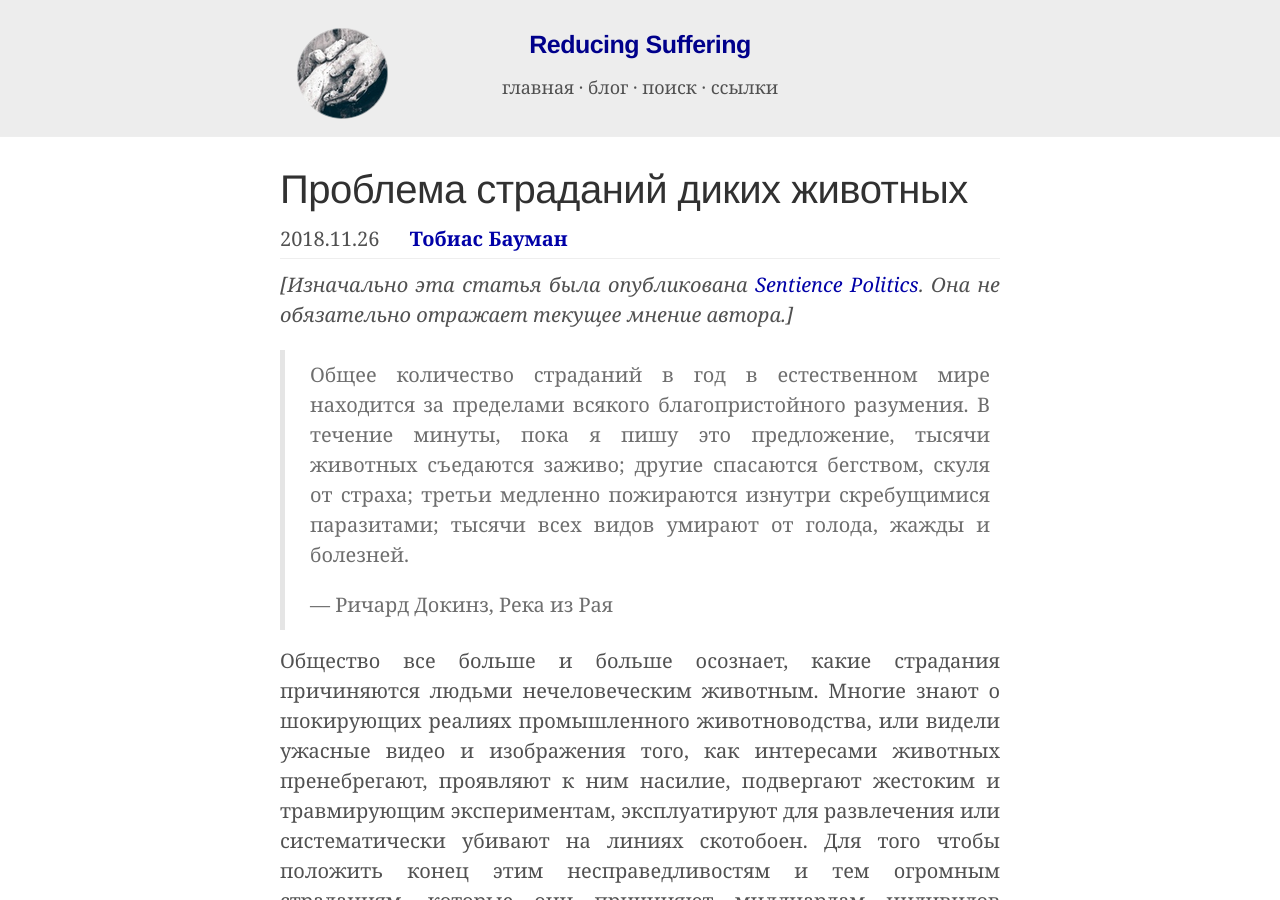
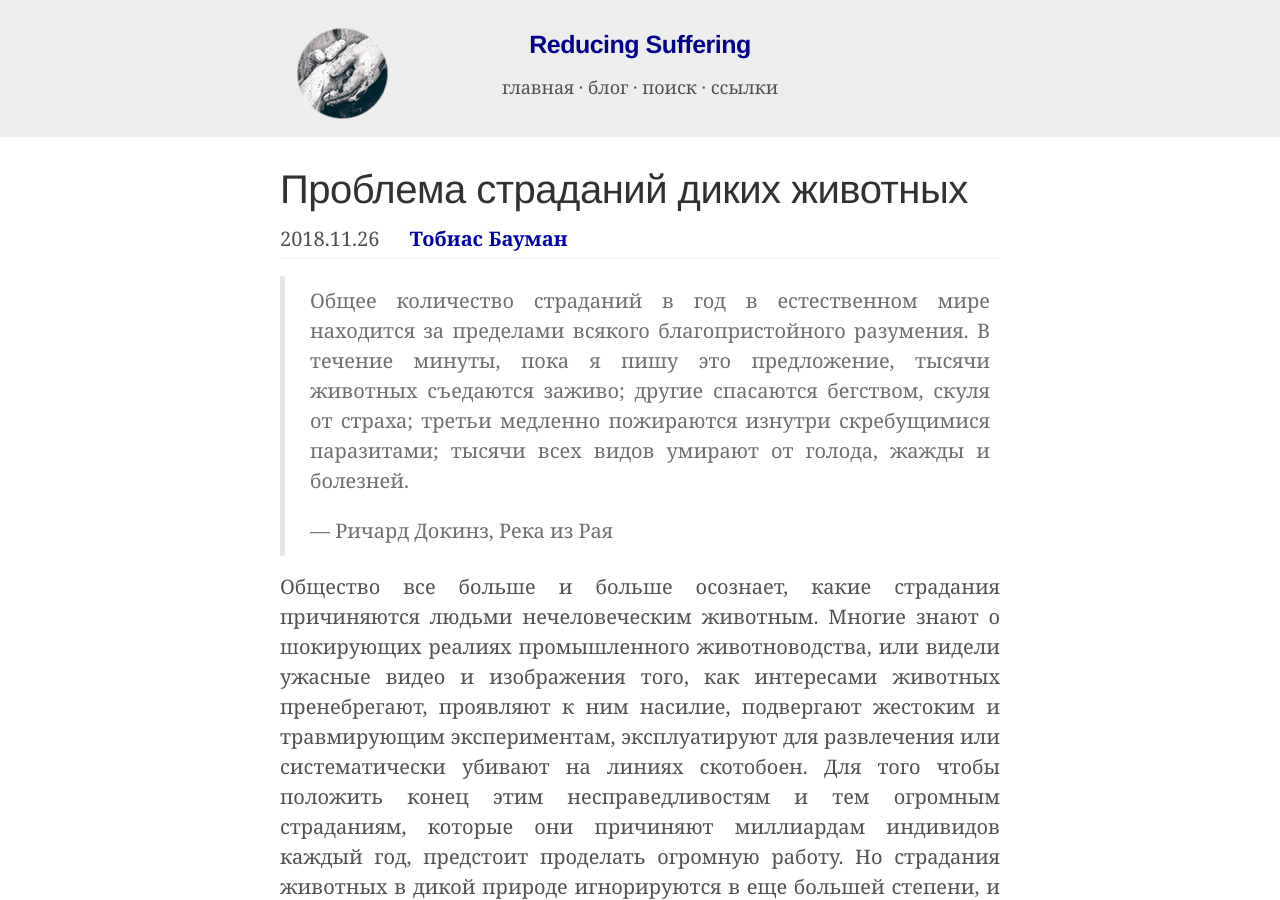
Before and after one commit to ReducingSuffering/reducingsuffering.github.io, a Jekyll site: the page built from _articles/tobias-baumann-the-relevance-of-wild-animal-suffering.md, in a window 1280 px wide and 900 px high. Built offline with Jekyll 4.4.1, drawn with Linux system fonts in a browser that asks for light colours.

Commit message:
Update tobias-baumann-the-relevance-of-wild-animal-suffering.md

```diff
--- a/_articles/tobias-baumann-the-relevance-of-wild-animal-suffering.md
+++ b/_articles/tobias-baumann-the-relevance-of-wild-animal-suffering.md
@@ -10,8 +10,6 @@ preview: assets/images/previews/cheetahs-5817934.jpg
 preview_here: true
 excerpt: "«Общее количество страданий в год в естественном мире находится за пределами всякого благопристойного разумения. В течение минуты, пока я пишу это предложение, тысячи животных съедаются заживо; другие спасаются бегством, скуля от страха; третьи медленно пожираются изнутри скребущимися паразитами; тысячи всех видов умирают от голода, жажды и болезней.» — Ричард Докинз, Река из Рая"
 ---
-_\[Изначально эта статья была опубликована [Sentience Politics](https://sentience-politics.org/). Она не обязательно отражает текущее мнение автора.\]_
-
 > Общее количество страданий в год в естественном мире находится за пределами всякого благопристойного разумения. В течение минуты, пока я пишу это предложение, тысячи животных съедаются заживо; другие спасаются бегством, скуля от страха; третьи медленно пожираются изнутри скребущимися паразитами; тысячи всех видов умирают от голода, жажды и болезней.
 >
 > — Ричард Докинз, Река из Рая
```
